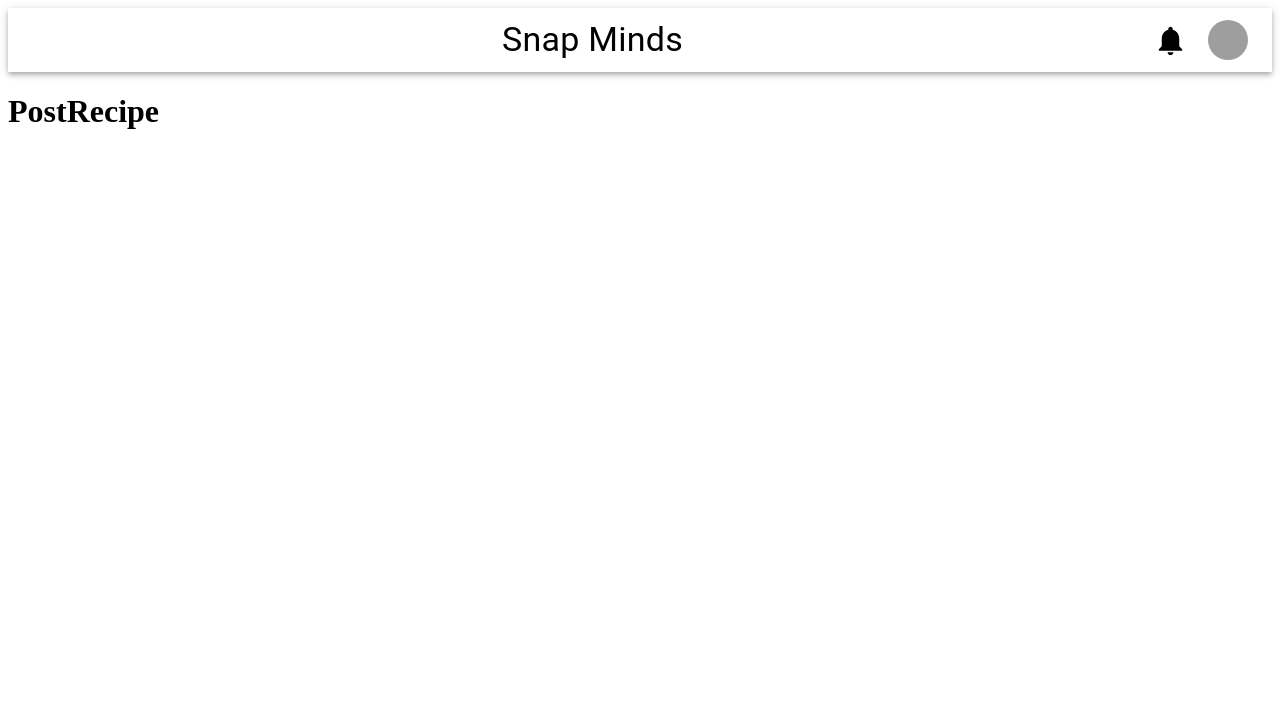
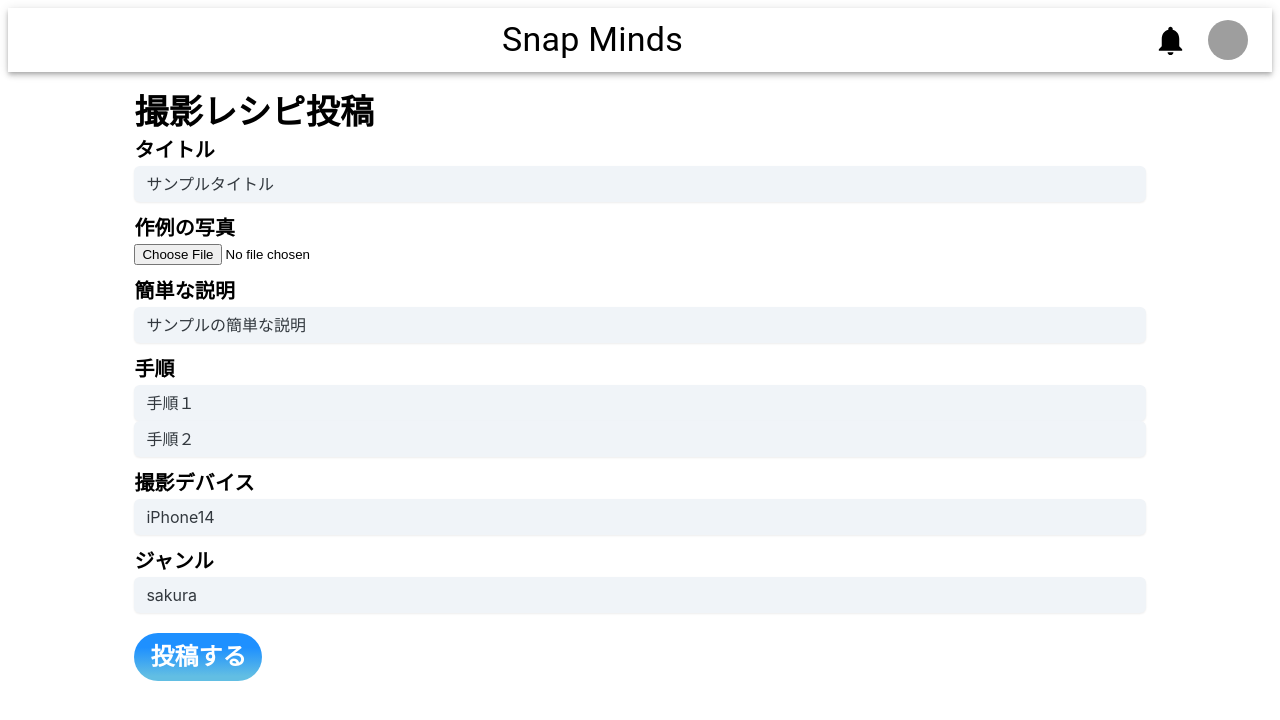
Before and after one commit to Teclub200/SnapMinds_FRONT, a React (Vite) app: page /post in a window 1280 px wide. Shown: the top 720 px of the page. Built offline with nearby package versions, Linux system fonts and the light colour scheme; grey boxes are pictures that could not be loaded.

Commit message:
暫定で投稿ページを作成した。

```diff
--- a/src/components/features/postRecipe/PostRecipe.tsx
+++ b/src/components/features/postRecipe/PostRecipe.tsx
@@ -1,7 +1,143 @@
+import React, { useState } from "react";
+
+import { Box, Typography } from "@mui/material";
+import { Input } from "@mui/joy";
+import { MyGradationButton } from "../../common/MyGradationButton";
+
+interface FormData {
+  title: string;
+  description: string;
+  process: string[];
+  deviceUsed: string;
+  genre: string;
+  likeCount: number;
+  createdAt: string;
+  owner: string;
+}
+
 export const PostRecipe = () => {
+  const [recipe, setRecipe] = useState("");
+
+  const handleSubmit = (e: React.FormEvent) => {
+    e.preventDefault();
+    // フォームの送信処理を実装する
+    alert("送信データ：" + JSON.stringify(formData));
+  };
+
+  // 入力が変更されたときのハンドラー
+  const handleInputChange = (e) => {
+    // 入力フィールドの名前に基づいて、該当する状態を更新
+    setFormData({
+      ...formData,
+      [e.target.name]: e.target.value,
+    });
+  };
+
+  const [formData, setFormData] = useState<FormData>({
+    title: "サンプルタイトル",
+    description: "サンプルの簡単な説明",
+    process: ["手順１", "手順２"],
+    deviceUsed: "iPhone14",
+    genre: "sakura",
+    likeCount: 0,
+    createdAt: "2023-10-01",
+    owner: "505050505050",
+  });
+
   return (
     <div>
-      <h1>PostRecipe</h1>
+      <Box sx={{ width: "100%", marginTop: "20px" }}>
+        <Box sx={{ flexGrow: 1, width: "80%", margin: "auto" }}>
+          <Typography variant="h4" component="div" sx={{ fontWeight: "bold" }}>
+            撮影レシピ投稿
+          </Typography>
+          <form onSubmit={handleSubmit}>
+            <Typography
+              variant="h6"
+              component="div"
+              sx={{ fontWeight: "bold" }}
+            >
+              タイトル
+            </Typography>
+            <Input
+              variant="soft"
+              placeholder="タイトル"
+              value={formData.title}
+              onChange={(e) => handleInputChange(e)}
+            />
+            <Typography
+              variant="h6"
+              component="div"
+              sx={{ fontWeight: "bold", marginTop: "10px" }}
+            >
+              作例の写真
+            </Typography>
+            <input type="file" />
+            <Typography
+              variant="h6"
+              component="div"
+              sx={{ fontWeight: "bold", marginTop: "10px" }}
+            >
+              簡単な説明
+            </Typography>
+            <Input
+              variant="soft"
+              placeholder="説明"
+              value={formData.description}
+              onChange={(e) => handleInputChange(e)}
+            />
+            <Typography
+              variant="h6"
+              component="div"
+              sx={{ fontWeight: "bold", marginTop: "10px" }}
+            >
+              手順
+            </Typography>
+            <Input
+              variant="soft"
+              placeholder="手順1"
+              value={formData.process[0]}
+            />
+            <Input
+              variant="soft"
+              placeholder="手順2"
+              value={formData.process[1]}
+            />
+            <Typography
+              variant="h6"
+              component="div"
+              sx={{ fontWeight: "bold", marginTop: "10px" }}
+            >
+              撮影デバイス
+            </Typography>
+            <Input
+              variant="soft"
+              placeholder="撮影デバイス"
+              value={formData.deviceUsed}
+              onChange={(e) => handleInputChange(e)}
+            />
+            <Typography
+              variant="h6"
+              component="div"
+              sx={{ fontWeight: "bold", marginTop: "10px" }}
+            >
+              ジャンル
+            </Typography>
+            <Input
+              variant="soft"
+              placeholder="ジャンル"
+              value={formData.genre}
+              onChange={(e) => handleInputChange(e)}
+              sx={{ marginBottom: "20px" }}
+            />
+            <MyGradationButton
+              variant="primary"
+              buttonText="投稿する"
+              onClickFunc={() => alert("投稿しました！")}
+            />
+          </form>
+        </Box>
+      </Box>
     </div>
   );
 };
```
